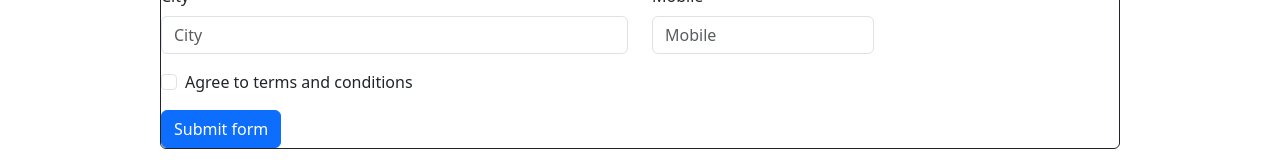
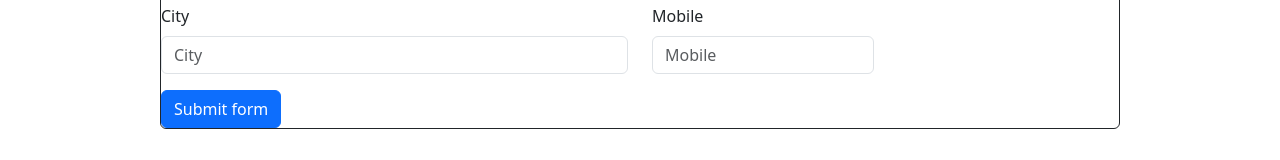
Before and after one commit to danutnanu/RoleBasedAccessControl, a React (Vite) app: page /profile in a window 1280 px wide. Shown: the part 431-591 px from the top of the page. Built offline with nearby package versions, Linux system fonts and the light colour scheme.

Commit message:
Add  console.log(formData), Delete checkbox

```diff
--- a/src/components/pages/Profile.jsx
+++ b/src/components/pages/Profile.jsx
@@ -12,7 +12,8 @@ function Profile() {
     if (form.checkValidity() === false) {
       event.preventDefault();
       event.stopPropagation();
-      console.log('Submit button clicked');
+      const formData = event.target.elements;
+      console.log(formData);
     }
 
     setValidated(true);
@@ -58,14 +59,6 @@ function Profile() {
             </Form.Control.Feedback>
           </Form.Group>
         </Row>
-        <Form.Group className="mb-3">
-          <Form.Check
-            required
-            label="Agree to terms and conditions"
-            feedback="You must agree before submitting."
-            feedbackType="invalid"
-          />
-        </Form.Group>
         <Button type="submit">Submit form</Button>
       </Form>
     </>
```
